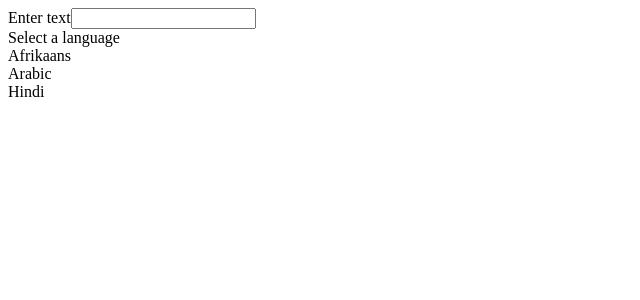
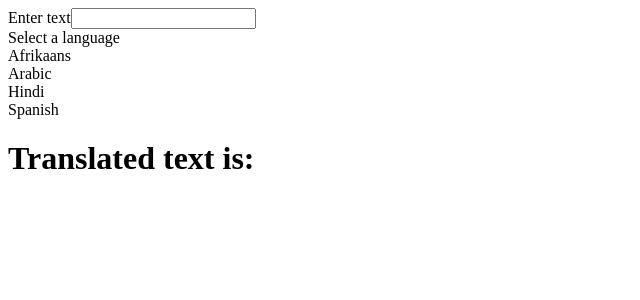
Before and after one commit to juanmiguel431/react-widgets-translate-wikipedia, a React (Create React App) app: page / in a window 1280 px wide. Shown: the top 300 px of the page, without its empty margins (0-640 px from the left). Built offline with nearby package versions, Linux system fonts and the light colour scheme; no server answers; the HTML template or start-up script is replaced by a standard one.

Commit message:
Using google translation api.

```diff
--- /dev/null
+++ b/src/apis/GoogleTranslate.js
@@ -0,0 +1,12 @@
+import axios from "axios";
+const KEY = 'AIzaSyCHUCmpR7cT_yDFHC98CZJy2LTms-IwDlM';
+
+const GoogleTranslate = axios.create({
+  baseURL: 'https://translation.googleapis.com',
+  method: 'POST',
+  params: {
+    key: KEY
+  }
+});
+
+export default GoogleTranslate;
--- /dev/null
+++ b/src/components/Convert.js
@@ -0,0 +1,28 @@
+import { useEffect, useState } from "react";
+import GoogleTranslate from "../apis/GoogleTranslate";
+
+const Convert = ({ language, text }) => {
+  const [translatedText, setTranslatedText] = useState('');
+
+  useEffect(() => {
+    const googleRequest = async () => {
+      const response = await GoogleTranslate('/language/translate/v2', {
+        params: {
+          q: text,
+          target: language.value
+        }
+      });
+
+      setTranslatedText(response.data.data.translations[0].translatedText);
+    };
+    googleRequest();
+  }, [language, text]);
+
+  return (
+    <div className="convert">
+      <h1>Translated text is: {translatedText}</h1>
+    </div>
+  );
+}
+
+export default Convert;
--- a/src/components/Translate.js
+++ b/src/components/Translate.js
@@ -1,5 +1,6 @@
 import Dropdown from "./Dropdown";
 import { useState } from "react";
+import Convert from "./Convert";
 
 const options = [
   {
@@ -13,6 +14,10 @@ const options = [
   {
     label: 'Hindi',
     value: 'hi'
+  },
+  {
+    label: 'Spanish',
+    value: 'es'
   }
 ];
 
@@ -39,6 +44,10 @@ const Translate = () => {
         onChange={setLanguage}
         selected={language}
       />
+      <Convert
+        language={language}
+        text={text}
+      />
     </div>
   );
 };
```
